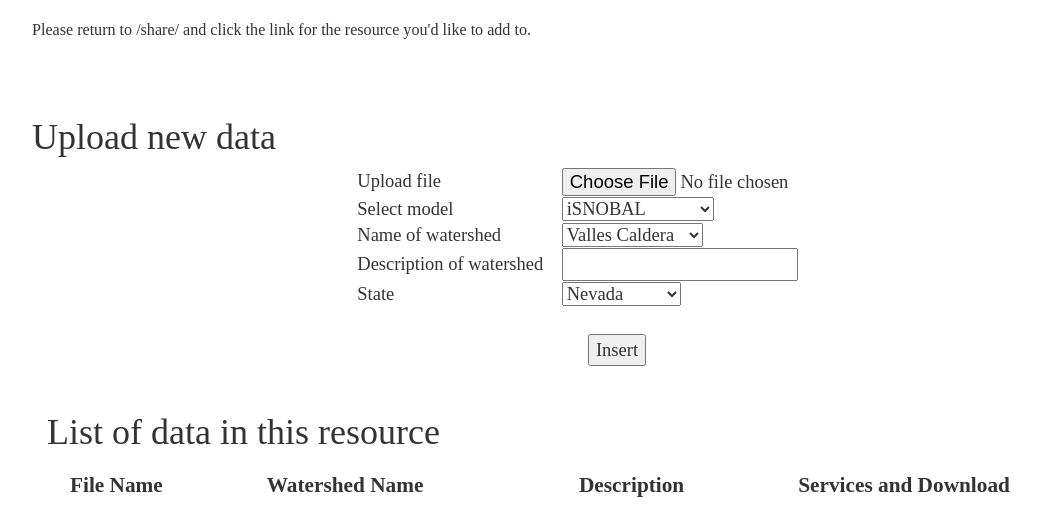
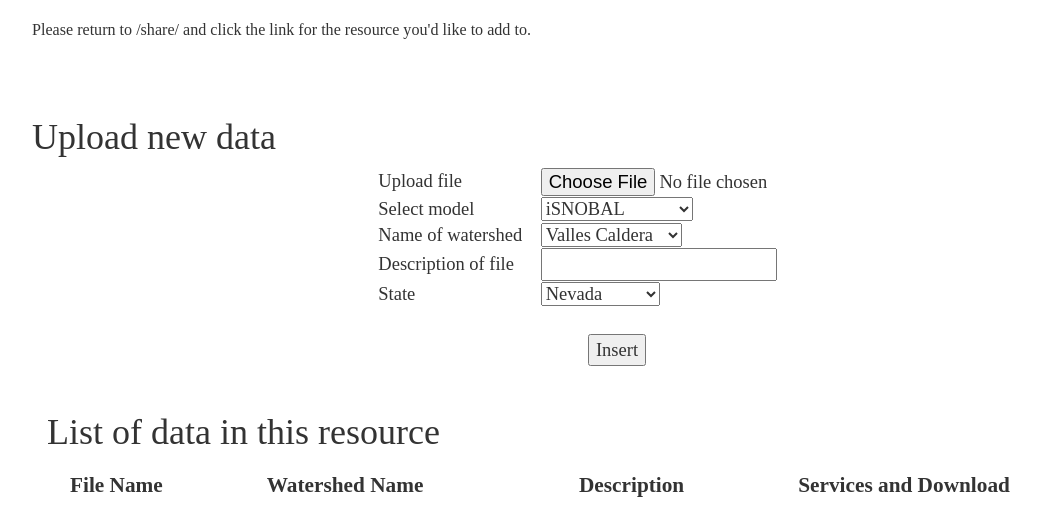
Before and after one commit to josepainumkal/convtools, a Flask app: template app/templates/share/f.html in a window 1280 px wide. Shown: the part 51-572 px from the top of the page, without its empty margins (38-1078 px from the left). Run offline with Flask 2, Linux system fonts and the light colour scheme; the template is opened without the code that fills it, so the values that code supplies are empty; some libraries are stand-ins or nearby versions; some web fonts are replaced.

Commit message:
changed upload new data field to description of file, not watershed

```diff
--- a/app/templates/share/f.html
+++ b/app/templates/share/f.html
@@ -58,7 +58,7 @@
             </select>
           </td>
         </tr>
-        <tr><td>Description of watershed</td><td>&nbsp;&nbsp;&nbsp;&nbsp;</td><td><input name = "description" rows = "5" value = '' id = "description"></input></td></tr>
+        <tr><td>Description of file</td><td>&nbsp;&nbsp;&nbsp;&nbsp;</td><td><input name = "description" rows = "5" value = '' id = "description"></input></td></tr>
         <tr><td> State </td> <td>&nbsp;&nbsp;&nbsp;&nbsp;</td> <td><select name = "state"><option value="Nevada">Nevada</option><option value="Idaho">Idaho</option><option value="New Mexico">New Mexico</option></select></td></input></td></tr>
          <input name = "uuid" type = "hidden" value = {{ model_run_uuid }} id = "uuid"></input>
     </table>
```
